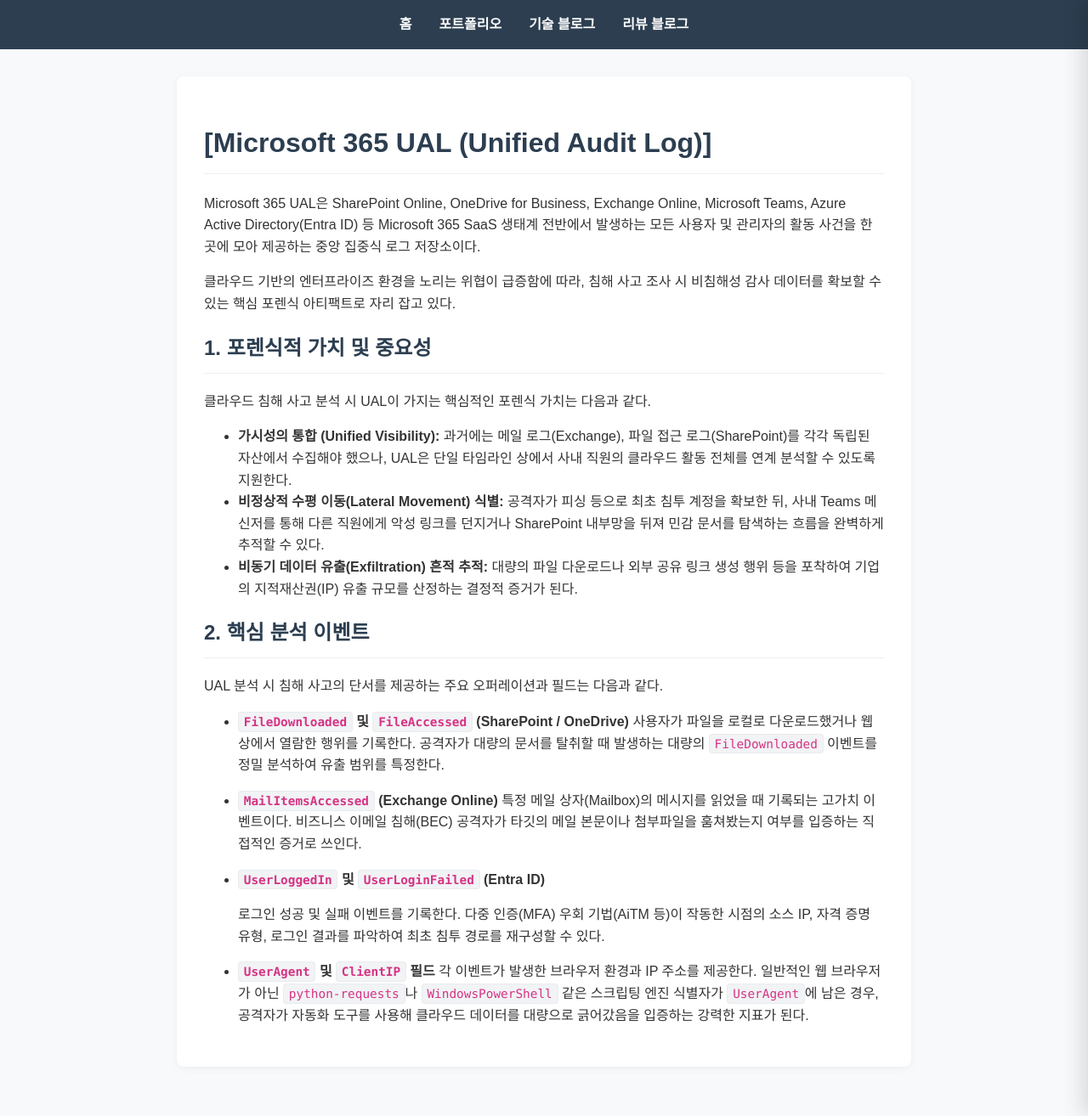
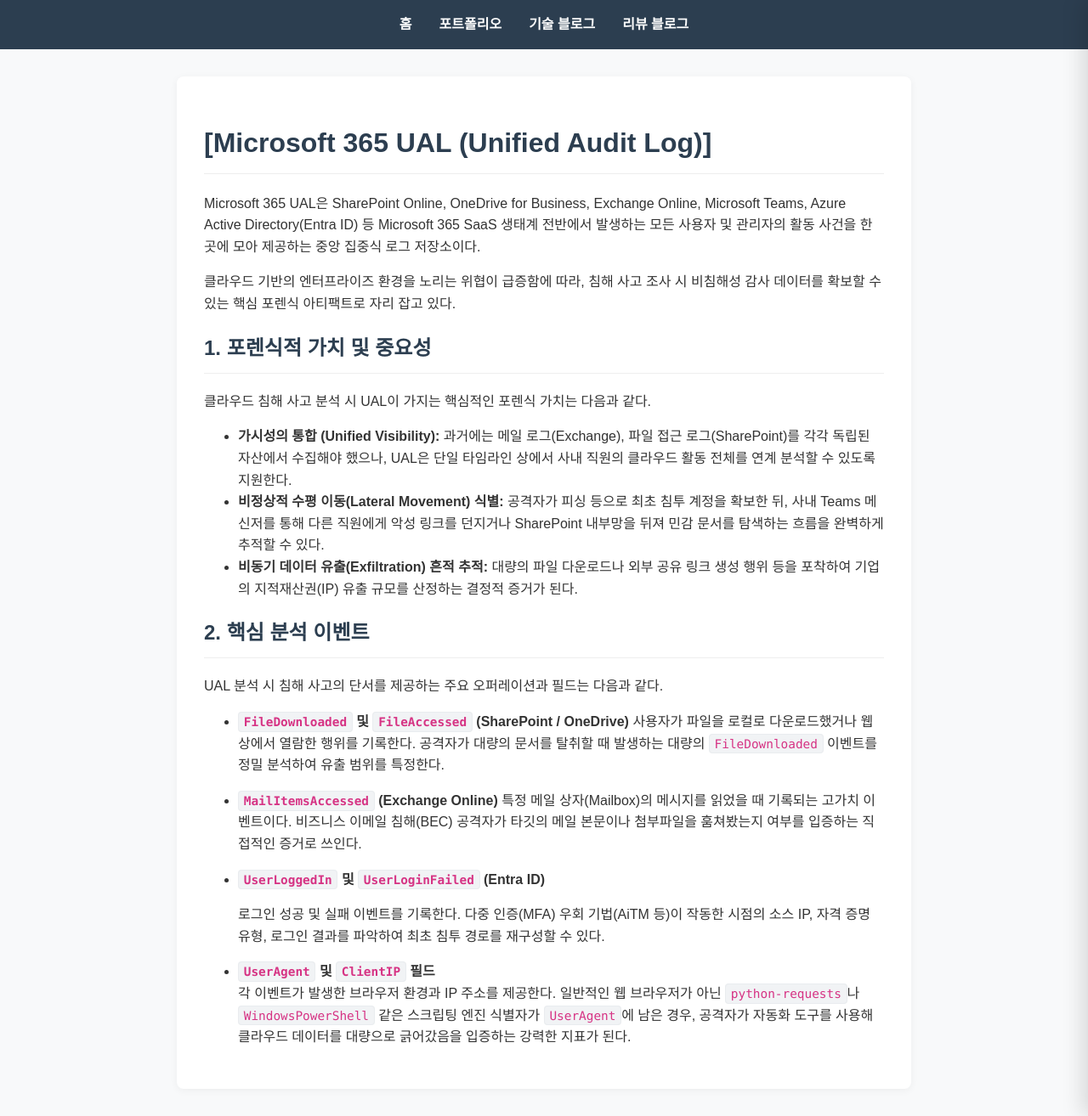
Before and after one commit to crowndaisy76/crowndaisy76.github.io, a Jekyll site: the page built from _review_posts/Detailed/M365_UAL.md, in a window 1280 px wide and 1314 px high. Shown: the whole window at 85% size. Built offline with Jekyll 4.4.1, drawn with Linux system fonts in a browser that asks for light colours.

```diff
--- a/_review_posts/Detailed/M365_UAL.md
+++ b/_review_posts/Detailed/M365_UAL.md
@@ -35,5 +35,4 @@ UAL 분석 시 침해 사고의 단서를 제공하는 주요 오퍼레이션과
     로그인 성공 및 실패 이벤트를 기록한다. 다중 인증(MFA) 우회 기법(AiTM 등)이 작동한 시점의 소스 IP, 자격 증명 유형, 로그인 결과를 파악하여 최초 침투 경로를 재구성할 수 있다.
 
 
-* **`UserAgent` 및 `ClientIP` 필드**
-    각 이벤트가 발생한 브라우저 환경과 IP 주소를 제공한다. 일반적인 웹 브라우저가 아닌 `python-requests`나 `WindowsPowerShell` 같은 스크립팅 엔진 식별자가 `UserAgent`에 남은 경우, 공격자가 자동화 도구를 사용해 클라우드 데이터를 대량으로 긁어갔음을 입증하는 강력한 지표가 된다.
+* **`UserAgent` 및 `ClientIP` 필드** <br> 각 이벤트가 발생한 브라우저 환경과 IP 주소를 제공한다. 일반적인 웹 브라우저가 아닌 `python-requests`나 `WindowsPowerShell` 같은 스크립팅 엔진 식별자가 `UserAgent`에 남은 경우, 공격자가 자동화 도구를 사용해 클라우드 데이터를 대량으로 긁어갔음을 입증하는 강력한 지표가 된다.
```
